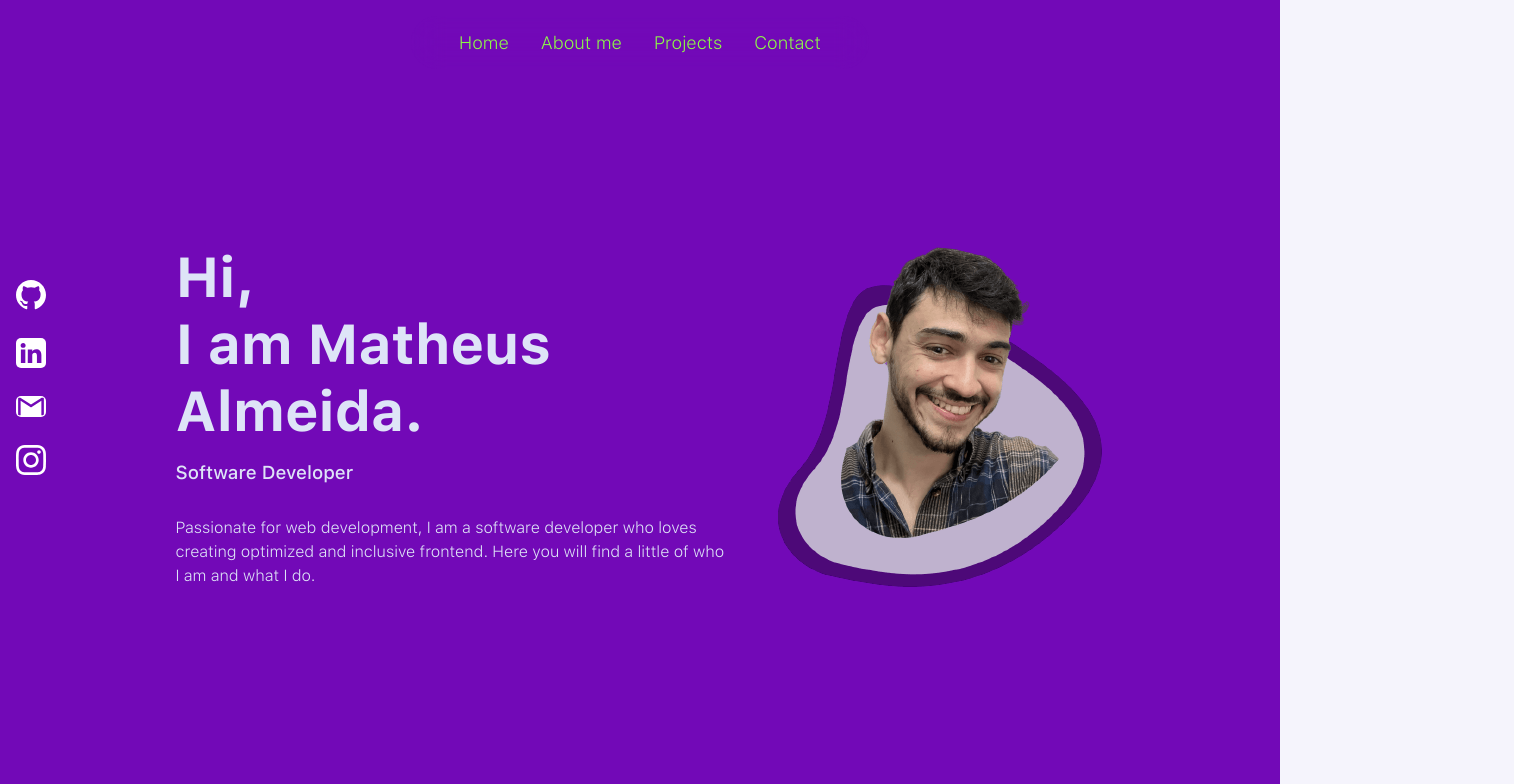
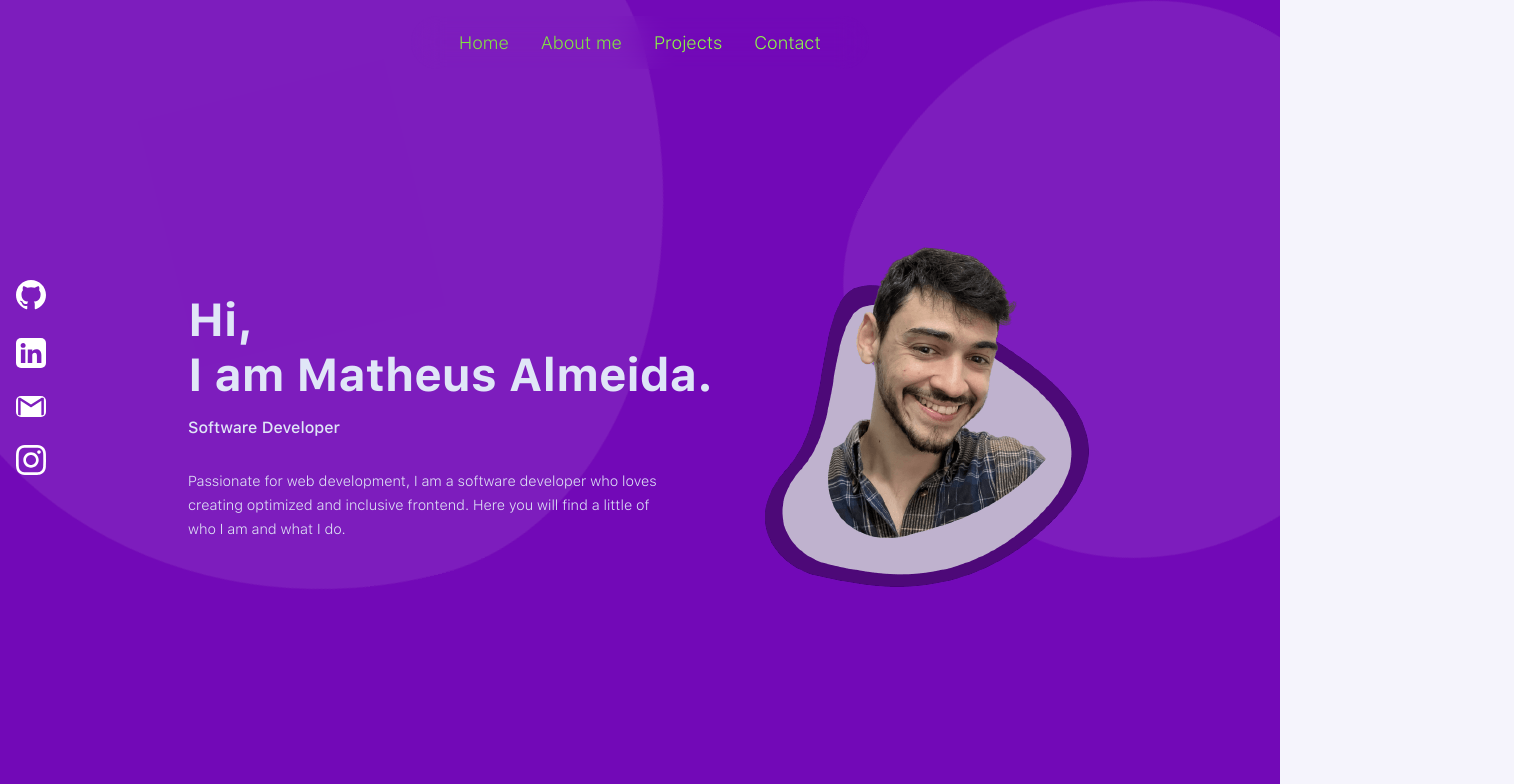
Before and after one commit to matheusjv11/My-Portfolio-, a Next.js app: page / in a window 1280 px wide. Shown: the top 784 px of the page, 1514 px wide, since content can reach past the window. Built offline with nearby package versions, Linux system fonts and the light colour scheme.

Commit message:
Add background circle and some style fixing

```diff
--- a/src/pages/components/About/index.tsx
+++ b/src/pages/components/About/index.tsx
@@ -1,34 +1,41 @@
-import React from 'react'
-import { AboutSection } from "@/styles/about"
-import { experiences, hardSkills } from '@/services/about'
-import Paragraph from "@/pages/components/Base/Paragraph"
-import ExperienceCard from "../Base/ExperienceCard"
+import React from "react";
+import { AboutSection } from "@/styles/about";
+import { experiences, hardSkills } from "@/services/about";
+import Paragraph from "@/pages/components/Base/Paragraph";
+import ExperienceCard from "../Base/ExperienceCard";
 import Carousel from "react-elastic-carousel";
 
-const breakPoints = [
-    { width: 2, itemsToShow: 1 },
-  ];
+const breakPoints = [{ width: 2, itemsToShow: 1 }];
 
-export default function InitialPage () {
-    return(
-        <AboutSection id='about' className='home'>
+export default function InitialPage() {
+  return (
+    <AboutSection id="about" className="home">
       <div className="myself__paragraph">
         <Paragraph title="About Me" className="text">
           <p>
-                        Gratuated in 2021, in <strong>Computer Science</strong> at Federal University of Tocantins, I have been working as Software Developer since. Focused on <strong>Web Development </strong>
+            Gratuated in 2021, in <strong>Computer Science</strong> at Federal
+            University of Tocantins, I have been working as Software Developer
+            since. Focused on <strong>Web Development </strong>
             since 2019, most of the time in Fullstack roles.
           </p>
           <p>
-                        Currently I live in <strong>Porto Alegre, Brazil</strong>. My family is spread throughout the country, which made me love being in contact with different cultures.
+            Currently I live in <strong>Porto Alegre, Brazil</strong>. My family
+            is spread throughout the country, which made me love being in
+            contact with different cultures.
           </p>
           <p>
-                        Besides loving music, movies, games and development, I could say that my favorite hobby is <strong>rollerboarding</strong>.
+            Besides loving music, movies, games and development, I could say
+            that my favorite hobby is <strong>rollerboarding</strong>.
           </p>
         </Paragraph>
         <Paragraph title="HardSkills">
           <div className="skill__container">
             {hardSkills.map((skill, i) => {
-                            return <span key={i} className="skill__badge">{skill}</span>
+              return (
+                <span key={i} className="skill__badge">
+                  {skill}
+                </span>
+              );
             })}
           </div>
         </Paragraph>
@@ -37,7 +44,7 @@ export default function InitialPage () {
         <Paragraph title="Work Experience">
           {/*
                     // @ts-ignore */}
-                    <Carousel breakPoints={breakPoints} itemPadding={[1, 5]} >
+          <Carousel breakPoints={breakPoints} itemPadding={[1, 5]}>
             {experiences.map((xp, i) => (
               <ExperienceCard key={i} {...xp} />
             ))}
@@ -45,5 +52,5 @@ export default function InitialPage () {
         </Paragraph>
       </div>
     </AboutSection>
-    )
+  );
 }
--- a/src/styles/Home.module.css
+++ b/src/styles/Home.module.css
@@ -7,4 +7,51 @@
 
 .main section:nth-child(even) {
   background: var(--purple);
+
 }
+
+.main section:nth-child(even)::after, .main section:nth-child(even)::before {
+  content: "";
+  position: absolute;
+  background: rgba(255,255,255,.04);
+  z-index: 0;
+  will-change: border-radius,transform;
+  pointer-events: none;
+}
+
+.main section:nth-child(even)::before {
+  width: 60vmax;
+  height: 60vmax;
+  left: -20vmin;
+  top: -20vmin;
+  animation: morph 15s linear infinite alternate, spin 30s linear infinite;
+  will-change: border-radius,transform;
+  transform-origin: 55% 55%;
+  pointer-events: none;
+}
+
+.main section:nth-child(even)::after {
+  width: 70vmin;
+  height: 70vmin;
+  left: auto;
+  right: -10vmin;
+  top: auto;
+  bottom: 0;
+  animation: morph 10s linear infinite alternate, spin 36s linear infinite reverse;
+  transform-origin: 20% 20%;
+}
+
+@keyframes morph {
+  0% {
+    border-radius: 40% 60% 60% 40%/70% 30%;
+  }
+  100% {
+    border-radius: 40% 60%;
+  }
+}
+
+@keyframes spin {
+  100% {
+    transform: rotate(1turn);
+  }
+}
--- a/src/styles/globals.css
+++ b/src/styles/globals.css
@@ -117,6 +117,7 @@ a {
 p {
   font-weight: 300;
   line-height: 1.5rem;
+  font-size: clamp(0.9rem, calc(0.75 * 0.6vw), 4rem);
 }
 
 @media (prefers-color-scheme: dark) {
--- a/src/styles/initialPage.ts
+++ b/src/styles/initialPage.ts
@@ -1,13 +1,14 @@
-import styled from 'styled-components'
-import { Section } from '@/styles/base'
+import styled from "styled-components";
+import { Section } from "@/styles/base";
 
 export const Image = styled.img`
   max-height: 400px;
+  z-index: 2;
 
   @media (max-width: 768px) {
-        max-height: 250px;
+    max-height: 35vh;
   }
-`
+`;
 
 export const InitialSection = styled(Section)`
   display: flex;
@@ -21,27 +22,31 @@ export const InitialSection = styled(Section)`
   gap: 3rem;
 
   @media (max-width: 768px) {
-        padding-top: 1.5rem;
+    padding-top: 10vh;
+    gap: 0px;
+    align-items: flex-start;
+    padding: 4.8rem;
   }
 `;
 
 export const PresentationText = styled.div`
   display: flex;
   flex-direction: column;
-   max-width: 550px;
+  max-width: 560px;
   color: var(--light-text);
 
   h1 {
     margin-bottom: 1rem;
-        font-size: 3.5rem;
-
-        @media (max-width: 768px) {
-            font-size: 3rem;
-        }
+    font-size: clamp(1.8rem, calc(0.8 * 4.5vw), 4rem);
   }
 
   h3 {
+    font-size: clamp(1rem, calc(0.8 * 1.5vw), 4rem);
     margin-bottom: 2rem;
     font-weight: 500;
   }
-`
+
+  p {
+    max-width: 485px;
+  }
+`;
```
Lines whose indentation alone changed are shown as unchanged.
